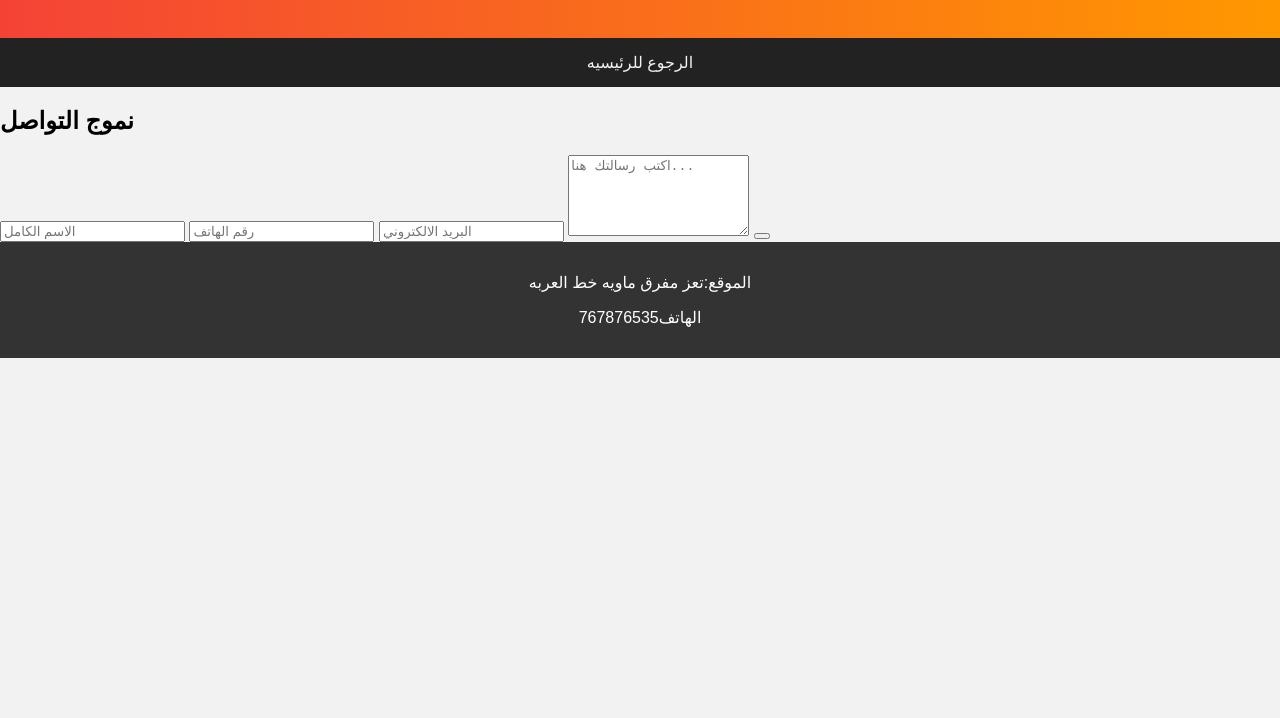
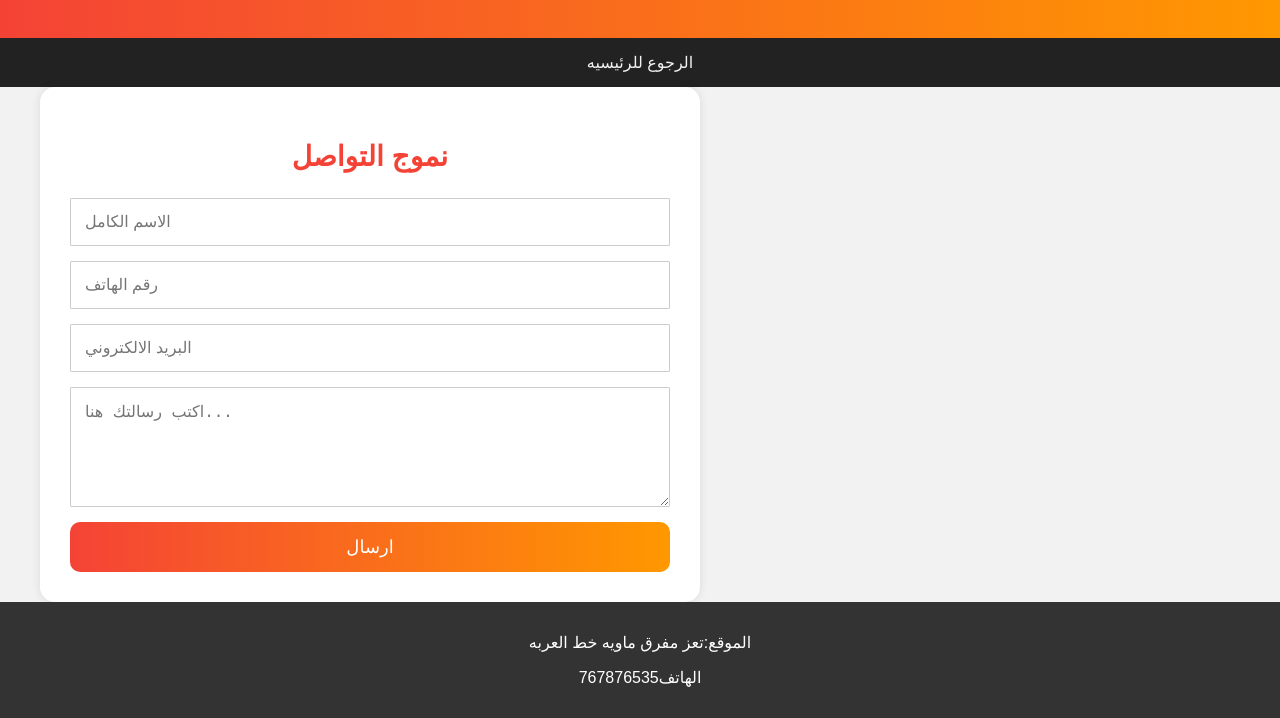
Before and after one commit to mthnymrtdy001-prog/my-html-project, a plain HTML site: page contact.html in a window 1280 px wide. Shown: the part 128-846 px from the top of the page. Before the commit the page ends 800 px from the top, so only its background shows below. Drawn offline with Linux system fonts and the light colour scheme.

Commit message:
update style.css in contact.html

```diff
--- a/contact.html
+++ b/contact.html
@@ -24,7 +24,7 @@
             <input type="tel" required placeholder="رقم الهاتف">
             <input type="email" required placeholder="البريد الالكتروني">
             <textarea required placeholder="اكتب رسالتك هنا..." id="" rows="5"></textarea>
-            <button type="submit" ارسال></button>
+            <button type="submit">ارسال</button>
         </form>
     </section>
     <footer>
--- a/style.css
+++ b/style.css
@@ -65,3 +65,71 @@
     object-fit: cover;
     border-bottom: 5px solid #ff9800;
 }
+
+
+/*======== contact page ========*/
+
+.contact {
+    max-width: 600px;
+    margin: auto 40px;
+    background-color: #ffffff;
+    padding: 30px;
+    border-radius: 15px;
+    box-shadow: 0 0 10px rgba(0, 0, 0, 0.1);
+}
+
+.contact h2 {
+    text-align: center;
+    margin-bottom: 25px;
+    color: #f44336;
+    font-size: 28px;
+}
+
+.contact form {
+    display: flex;
+    flex-direction: column;
+}
+
+.contact input,
+.contact textarea {
+    margin-bottom: 15px;
+    padding: 14px;
+    font-size: 16px;
+    border-radius: 1px;
+    border: 1px solid #ccc;
+    transition: 0.3s;
+}
+
+.contact input:focus,
+.contact textarea:focus {
+    outline: none;
+    border-color: #ff9800;
+    box-shadow: 0 05px rgba(255, 152, 0, 0.5);
+}
+
+.contact button {
+    background: linear-gradient(to left, #ff9800, #f44336);
+    color: white;
+    padding: 14px;
+    font-size: 18px;
+    border: none;
+    border-radius: 10px;
+    cursor: pointer;
+    transition: 0.3s;
+}
+
+.contact button:hover {
+    opacity: 0.9;
+    transform: translate(-2px);
+}
+
+.contact-info {
+    text-align: center;
+    margin-top: 25px;
+    color: #444;
+    font-size: 15px;
+}
+
+.contact-info p {
+    margin: 8px 0;
+}
```
